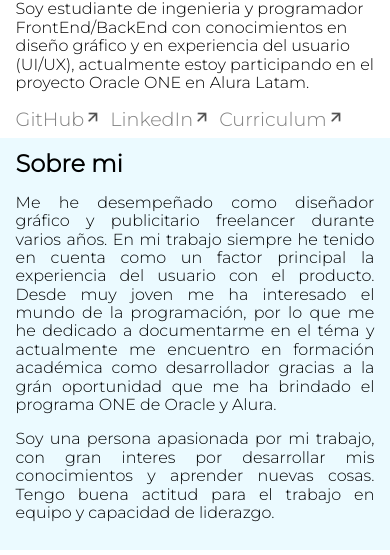
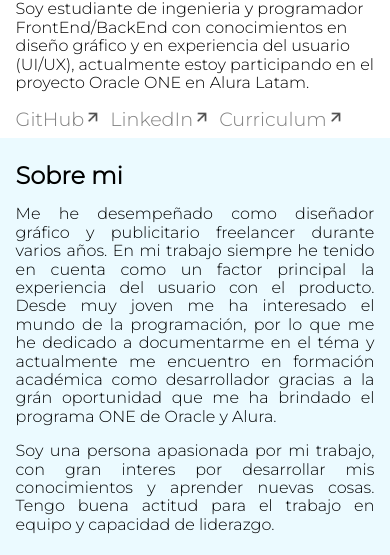
Before and after one commit to mariojar31/Challenge3-portafolioMA, a plain HTML site: page index.html in a window 390 px wide. Shown: the part 245-800 px from the top of the page. Drawn offline with Linux system fonts and the light colour scheme.

Commit message:
Actualizacion responsive

```diff
--- a/CSS/responsive.css
+++ b/CSS/responsive.css
@@ -70,7 +70,7 @@
 
     .aboutMe{
         width: 100vw;
-        padding: 3vw 4vw;
+        padding: 4vw 4vw;
         text-align: justify;
 
     }
@@ -370,6 +370,13 @@
          font-weight: bold;
      }
 
+     /*SOBRE MI*/
+
+     .aboutMe{
+        padding-top: 6vw;
+        padding-bottom: 6vw;
+     }
+
      /*SKILLS*/
 
      .skills__card{
@@ -433,8 +440,4 @@
     }
 
 
-
-
-
-
 }
```
